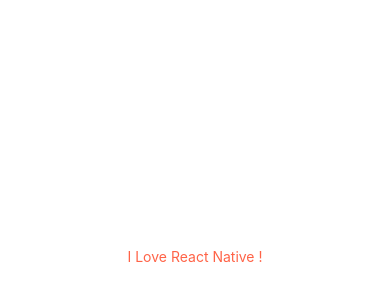
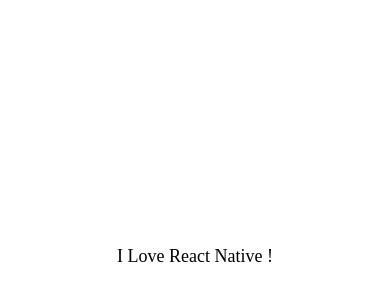
Before and after one commit to prahladinala/expo-react-native, a React Native app: screen / in a window 390 px wide. Shown: the part 166-466 px from the top of the page. Built offline with nearby package versions, Linux system fonts and the light colour scheme.

Commit message:
Styles - organizing styles (Seperate styles.js file)

```diff
--- a/App.js
+++ b/App.js
@@ -10,7 +10,6 @@
       flex: 1,
       justifyContent: "center",
       alignItems: "center",
-      fontSize: 10 // not supported to view component (No errors)
     }}>
       <AppText>I Love React Native !</AppText>
     </View >
--- a/components/AppText.js
+++ /dev/null
@@ -1,40 +0,0 @@
-// import React from 'react'
-// import { Text } from 'react-native'
-
-// function AppText(props) {
-//     return (
-//         <Text>{props.children}</Text>
-//     )
-// }
-// export default AppText
-
-//OR DESTRUCTURE THE PROPS
-
-import React from 'react'
-import { Text, StyleSheet, Platform } from 'react-native'
-
-function AppText({ children }) {
-    return (
-        <Text style={styles.text}>{children}</Text>
-    )
-}
-
-const styles = StyleSheet.create({
-    text: {
-        // fontSize: Platform.OS === "android" ? 18 : 20,
-        // fontFamily: Platform.OS === "android" ? "Roboto" : "Avenir"
-        color: "tomato",
-        ...Platform.select({
-            ios: {
-                fontSize: 20,
-                fontFamily: "Avenir",
-            },
-            android: {
-                fontSize: 18,
-                fontFamily: "Roboto"
-            }
-        })
-
-    }
-})
-export default AppText
--- a/components/AppText.android.js
+++ b/components/AppText/AppText.js
@@ -1,17 +1,10 @@
 import React from 'react'
 import { Text, StyleSheet } from 'react-native'
-
+import styles from './styles'
 function AppText({ children }) {
     return (
         <Text style={styles.text}>{children}</Text>
     )
 }
 
-const styles = StyleSheet.create({
-    text: {
-        color: "tomato",
-        fontSize: 18,
-        fontFamily: "Roboto"
-    }
-})
 export default AppText
--- /dev/null
+++ b/components/AppText/index.js
@@ -0,0 +1,3 @@
+import AppText from './AppText'
+
+export default AppText
--- /dev/null
+++ b/components/AppText/styles.js
@@ -0,0 +1,10 @@
+import { StyleSheet, Platform } from "react-native"
+
+const styles = StyleSheet.create({
+    text: {
+        fontSize: 18,
+        fontFamily: Platform.OS === "android" ? "Roboto" : "Avenir"
+    }
+})
+
+export default styles
```
Also changed, not shown: components/AppText.ios.js (deleted, +0 -17 lines).
